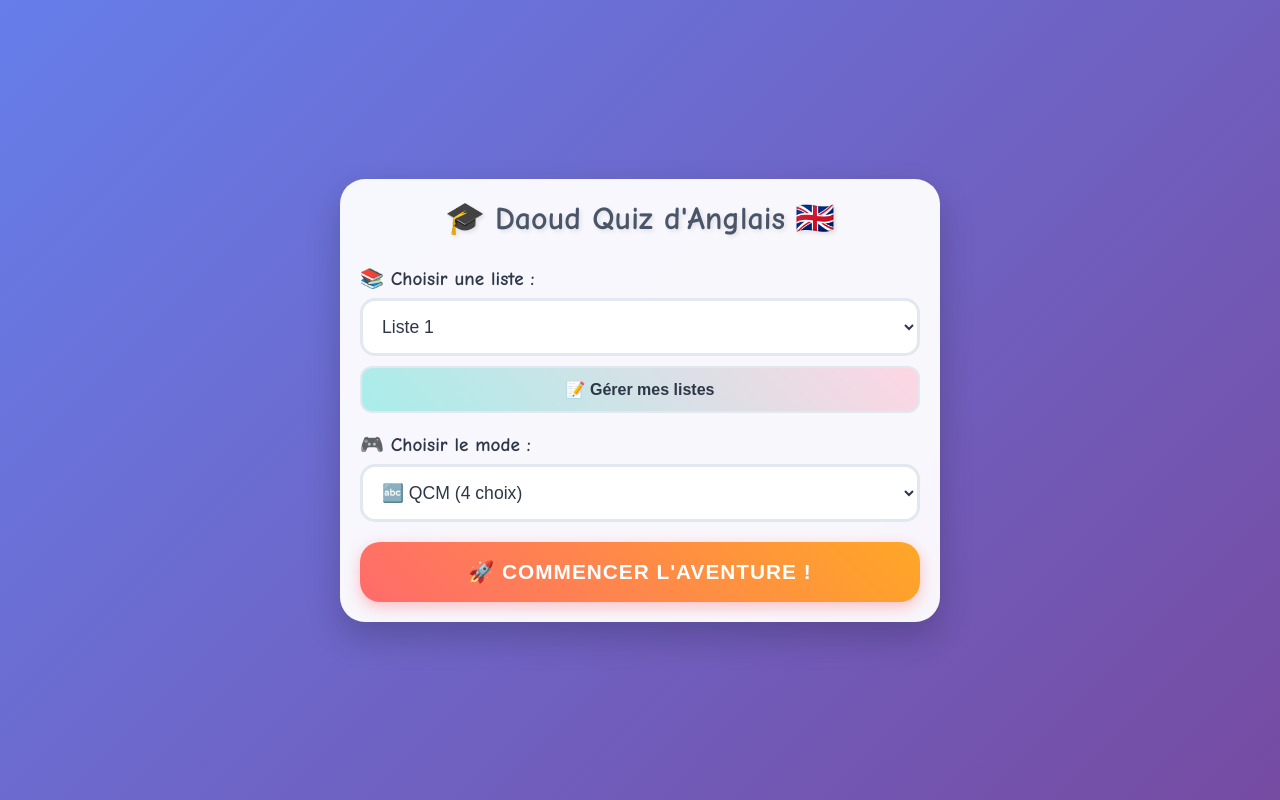
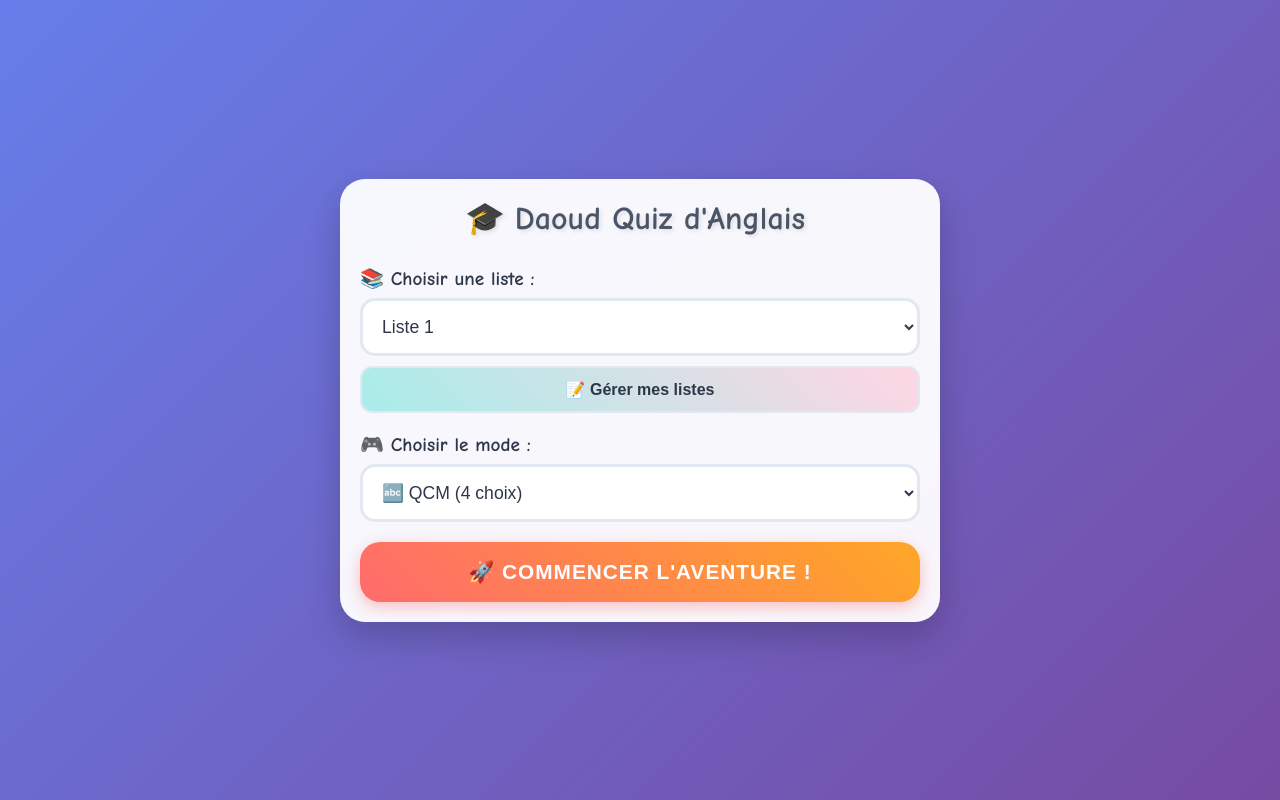
Before and after one commit to hadmed/Daoud_anglais, a plain HTML site: page index.html in a window 1280 px wide. Drawn offline with Linux system fonts and the light colour scheme.

Commit message:
Update index.html

```diff
--- a/index.html
+++ b/index.html
@@ -556,7 +556,7 @@
 </head>
 <body>
     <div class="container">
-        <h1><span class="emoji">🎓</span>Daoud Quiz d'Anglais<span class="emoji">🇬🇧</span></h1>
+        <h1><span class="emoji">🎓</span>Daoud Quiz d'Anglais<span class="emoji"></span></h1>
 
         <div id="setupContainer">
             <div class="form-group">
```
